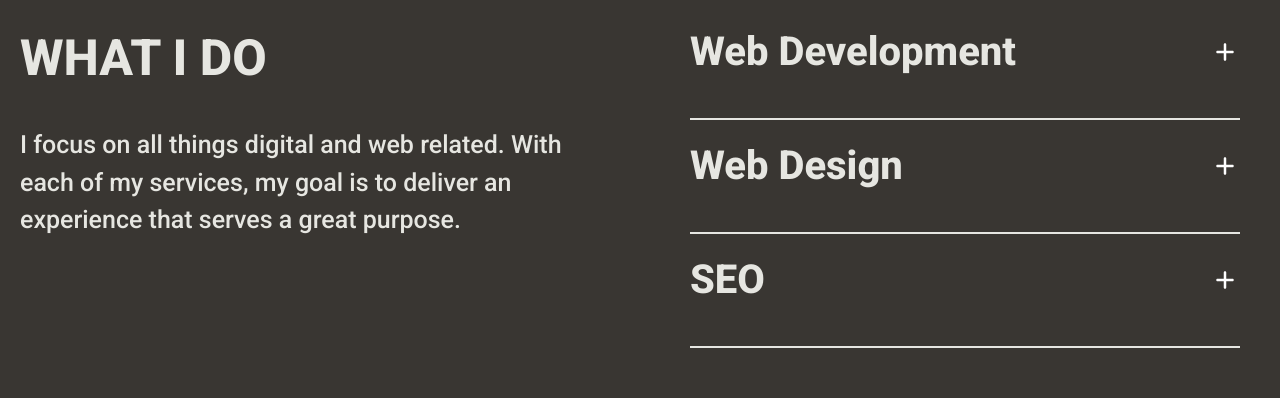
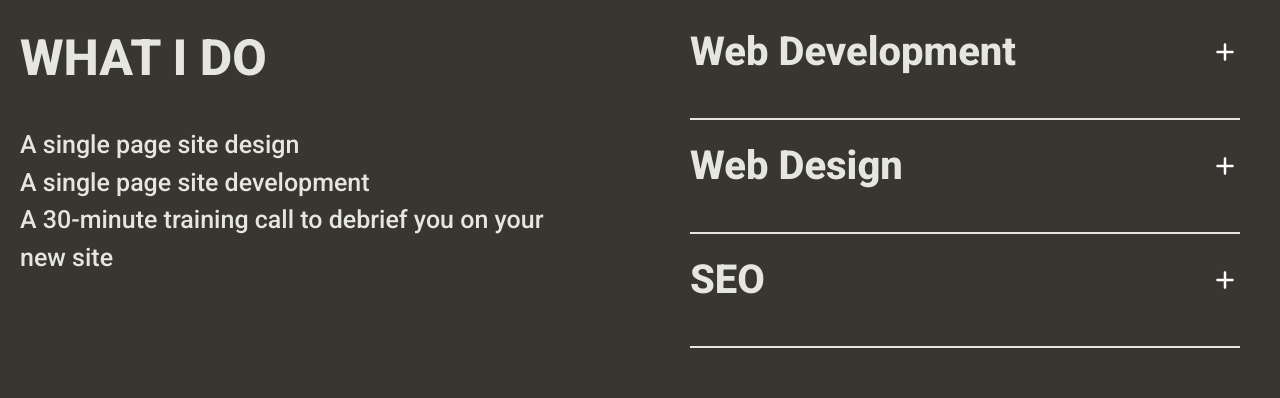
Before and after one commit to fateme-adiban/fateme-adiban-portfolio, a Next.js app: page / in a window 1280 px wide. Shown: the part 2600-2998 px from the top of the page. Built offline with nearby package versions, Linux system fonts and the light colour scheme; a web font is replaced by a local one.

Commit message:
add new work and change copy in about and services

```diff
--- a/src/components/About/index.jsx
+++ b/src/components/About/index.jsx
@@ -4,7 +4,7 @@ import { slideUp } from "./animation"
 import Rounded from "../../common/RoundedButton"
 
 const index = () => {
-  const phrase1 = "Hi, I'm Fateme, a 21-year-old frontend developer. I help brands and businesses stand out in the digital era."
+  const phrase1 = "Hi, I'm Fateme, a 21-year-old frontend developer. I help brands and businesses stand out from their competitors."
   const phrase2 = "I don’t just write code, I build visually engaging, user-friendly interfaces that align with your brand and leave lasting impressions."
 
   const description = useRef(null)
--- a/src/components/Services/index.jsx
+++ b/src/components/Services/index.jsx
@@ -8,11 +8,11 @@ const Index = () => {
   const faqs = [
     {
       title: "Web Development",
-      content: "I don’t just build websites, I craft online homes for your brand. Whether you're starting fresh or ready to grow, I will work closely with you to bring your ideas to life."
+      content: "Whether you’re just starting out or ready to grow, I’ll bring your ideas to life. Websites start at $300."
     },
     {
       title: "Web Design",
-      content: "You deserve more than a generic website that looks like everyone else's. I craft designs that are rooted in your story, your voice, your vision."
+      content: "You deserve more than a generic site. I design websites rooted in your story, voice, and vision, starting at $150."
     },
     {
       title: "SEO",
@@ -26,7 +26,7 @@ const Index = () => {
     setActiveIndex(prev => (prev === index ? null : index))
   }
 
-  const phrase = "Empowering brands and businesses with custom web experiences that are memorable and profitable. With a passion for design and development, I take projects from ideation to launch, ensuring a seamless journey that leaves a lasting impact in the digital landscape."
+  const phrase = "One-Pager in a Week: Launch a site that helps you feel legit and sell with deal closer confidence, all on a new-biz budget and in as little as 7 days. I created this offer for founders testing new ideas who want a professional presence without investing $7k+ in full branding and web design."
   const description = useRef(null)
   const isInView = useInView(description)
 
@@ -53,7 +53,11 @@ const Index = () => {
       <div className="services-text">
         <h2 className="font-extrabold text-[50px] 2xl:text-[100px] text-[#e6e6e1]">WHAT I DO</h2>
         <div className="flex flex-col xl:flex-row gap-30">
-          <p className="text-[#e6e6e1] text-[20px] sm:text-[25px] 2xl:text-[30px] font-medium max-w-[400px] sm:max-w-[550px] leading-[150%]">I focus on all things digital and web related. With each of my services, my goal is to deliver an experience that serves a great purpose.</p>
+          <ul className="text-[#e6e6e1] text-[20px] sm:text-[25px] 2xl:text-[30px] font-medium max-w-[400px] sm:max-w-[550px] leading-[150%]">
+            <li>A single page site design</li>
+            <li>A single page site development</li>
+            <li>A 30-minute training call to debrief you on your new site</li>
+          </ul>
           <div className="menu">
             {faqs.map((faq, index) => (
               <div key={index} className={`faq max-w-[85vw] lg:max-w-[700px] border-b-2 border-[#e6e6e1] cursor-pointer transition-all duration-500 py-4 ${activeIndex === index ? "active" : ""}`} onClick={() => toggle(index)}>
--- a/src/components/Works/index.jsx
+++ b/src/components/Works/index.jsx
@@ -20,10 +20,10 @@ const index = () => {
           <div className="flex flex-col">
             <div className="big-frame">
               <Image src="/work-1.png" width={721} height={758} alt="first work's frame" className="rounded-[20px] w-full h-full object-cover brightness-80" />
-              <video src="/videos/1.mp4" autoPlay muted loop />
+              <video src="/videos/1.mp4" autoPlay muted loop onClick={() => (window.location.href = "https://izzy-prior.vercel.app/")} className="cursor-pointer" />
             </div>
             <div className="content">
-              <p className="big-title">Elodi & Alexandre</p>
+              <p className="big-title">Izzy Prior</p>
               <div className="flex gap-1">
                 <p className="tag">Design</p>
                 <p className="tag">Development</p>
@@ -55,7 +55,7 @@ const index = () => {
               <video src="/videos/3.mp4" autoPlay muted loop />
             </div>
             <div className="content">
-              <p className="small-title">Alexandre</p>
+              <p className="small-title">Elodi & Alexandre</p>
               <div className="flex gap-1">
                 <p className="tag-sm">Design</p>
                 <p className="tag-sm">Development</p>
```
Also changed, not shown: 2 other files (tests, documents, lock files or other folders).
